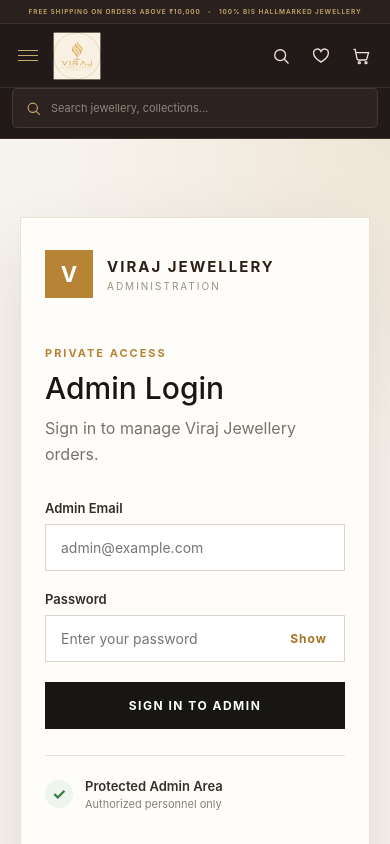
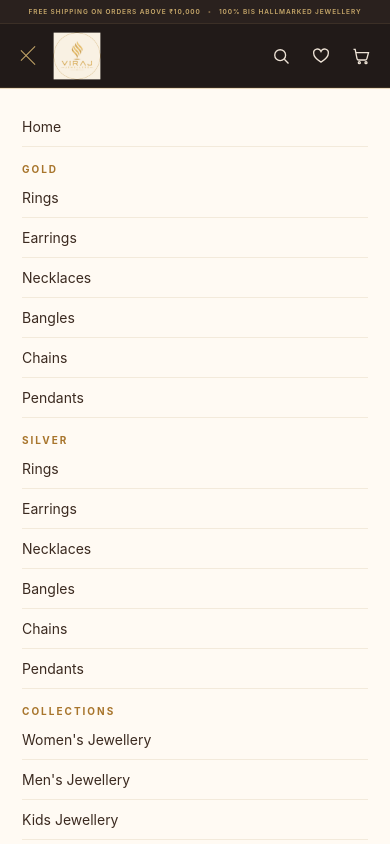
Before and after one commit to nayanalshetty/viraj-jewelsCKM, a React (Vite) app: page /admin/login in a window 390 px wide. Both pictures are taken after a click on the button "Open menu". Shown: the top 844 px of the page. Built offline with nearby package versions, Linux system fonts and the light colour scheme; no server answers.

Commit message:
Fix mobile Menu

```diff
--- a/src/components/Header/Header.css
+++ b/src/components/Header/Header.css
@@ -787,3 +787,108 @@
     transition: none !important;
   }
 }
+/* =========================================================
+   MOBILE MENU
+========================================================= */
+
+.mobile-menu {
+  display: none;
+}
+
+@media (max-width: 768px) {
+
+  .mobile-menu {
+    display: flex;
+    flex-direction: column;
+
+    width: 100%;
+
+    padding: 18px 22px 25px;
+
+    background: #fffaf3;
+
+    border-top: 1px solid #ead9bd;
+    border-bottom: 1px solid #dfc89f;
+
+    box-shadow: 0 8px 25px rgba(70, 45, 20, 0.08);
+
+    animation: mobileMenuOpen 0.2s ease;
+  }
+
+  .mobile-menu a {
+    display: block;
+
+    padding: 11px 0;
+
+    color: #3b2a20;
+
+    font-size: 14px;
+
+    text-decoration: none;
+
+    border-bottom: 1px solid rgba(190, 160, 110, 0.18);
+  }
+
+  .mobile-menu a:last-child {
+    border-bottom: 0;
+  }
+
+  .mobile-menu a:hover {
+    color: #a8752c;
+  }
+
+  .mobile-menu-title {
+    margin-top: 16px;
+    margin-bottom: 3px;
+
+    color: #a8752c;
+
+    font-size: 10px;
+    font-weight: 700;
+
+    letter-spacing: 2px;
+  }
+
+  .mobile-menu-divider {
+    height: 1px;
+
+    margin: 15px 0;
+
+    background: #ddc39b;
+  }
+
+  .mobile-menu-button {
+    cursor: pointer;
+  }
+
+  .mobile-menu-button span {
+    transition:
+      transform 0.2s ease,
+      opacity 0.2s ease;
+  }
+
+  .mobile-menu-button.active span:nth-child(1) {
+    transform: translateY(7px) rotate(45deg);
+  }
+
+  .mobile-menu-button.active span:nth-child(2) {
+    opacity: 0;
+  }
+
+  .mobile-menu-button.active span:nth-child(3) {
+    transform: translateY(-7px) rotate(-45deg);
+  }
+
+}
+
+@keyframes mobileMenuOpen {
+  from {
+    opacity: 0;
+    transform: translateY(-8px);
+  }
+
+  to {
+    opacity: 1;
+    transform: translateY(0);
+  }
+}
--- a/src/components/Header/Header.jsx
+++ b/src/components/Header/Header.jsx
@@ -1,4 +1,5 @@
 import { Link } from "react-router-dom";
+import { useState } from "react";
 
 import { useWishlist } from "../../context/WishlistContext.jsx";
 import { useCart } from "../../context/CartContext.jsx";
@@ -8,6 +9,12 @@
 function Header() {
   const { wishlistCount } = useWishlist();
   const { cartCount } = useCart();
+
+  const [mobileMenuOpen, setMobileMenuOpen] = useState(false);
+
+  const closeMobileMenu = () => {
+    setMobileMenuOpen(false);
+  };
 
   return (
     <header className="site-header">
@@ -25,8 +32,20 @@
         {/* MOBILE MENU */}
         <button
           type="button"
-          className="mobile-menu-button"
-          aria-label="Open menu"
+          className={`mobile-menu-button ${
+            mobileMenuOpen ? "active" : ""
+          }`}
+          aria-label={
+            mobileMenuOpen
+              ? "Close menu"
+              : "Open menu"
+          }
+          aria-expanded={mobileMenuOpen}
+          onClick={() =>
+            setMobileMenuOpen(
+              !mobileMenuOpen
+            )
+          }
         >
           <span></span>
           <span></span>
@@ -34,7 +53,11 @@
         </button>
 
         {/* LOGO */}
-        <Link to="/" className="header-logo">
+        <Link
+          to="/"
+          className="header-logo"
+          onClick={closeMobileMenu}
+        >
           <img
             src="/images/logo/viraj-logo-fixed.png"
             alt="Viraj Jewellers"
@@ -49,40 +72,76 @@
             Home
           </Link>
 
+          {/* GOLD */}
           <div className="nav-dropdown">
-            <button type="button" className="nav-dropdown-button">
+            <button
+              type="button"
+              className="nav-dropdown-button"
+            >
               Gold
               <span>⌄</span>
             </button>
 
             <div className="dropdown-menu">
-              <Link to="/category?metal=gold&category=Rings">Rings</Link>
-              <Link to="/category?metal=gold&category=Earrings">Earrings</Link>
-              <Link to="/category?metal=gold&category=Necklaces">Necklaces</Link>
-              <Link to="/category?metal=gold&category=Bangles">Bangles</Link>
-              <Link to="/category?metal=gold&category=Chains">Chains</Link>
-              <Link to="/category?metal=gold&category=Pendants">Pendants</Link>
+              <Link to="/category?metal=gold&category=Rings">
+                Rings
+              </Link>
+              <Link to="/category?metal=gold&category=Earrings">
+                Earrings
+              </Link>
+              <Link to="/category?metal=gold&category=Necklaces">
+                Necklaces
+              </Link>
+              <Link to="/category?metal=gold&category=Bangles">
+                Bangles
+              </Link>
+              <Link to="/category?metal=gold&category=Chains">
+                Chains
+              </Link>
+              <Link to="/category?metal=gold&category=Pendants">
+                Pendants
+              </Link>
             </div>
           </div>
 
+          {/* SILVER */}
           <div className="nav-dropdown">
-            <button type="button" className="nav-dropdown-button">
+            <button
+              type="button"
+              className="nav-dropdown-button"
+            >
               Silver
               <span>⌄</span>
             </button>
 
             <div className="dropdown-menu">
-              <Link to="/category?metal=silver&category=Rings">Rings</Link>
-              <Link to="/category?metal=silver&category=Earrings">Earrings</Link>
-              <Link to="/category?metal=silver&category=Necklaces">Necklaces</Link>
-              <Link to="/category?metal=silver&category=Bangles">Bangles</Link>
-              <Link to="/category?metal=silver&category=Chains">Chains</Link>
-              <Link to="/category?metal=silver&category=Pendants">Pendants</Link>
+              <Link to="/category?metal=silver&category=Rings">
+                Rings
+              </Link>
+              <Link to="/category?metal=silver&category=Earrings">
+                Earrings
+              </Link>
+              <Link to="/category?metal=silver&category=Necklaces">
+                Necklaces
+              </Link>
+              <Link to="/category?metal=silver&category=Bangles">
+                Bangles
+              </Link>
+              <Link to="/category?metal=silver&category=Chains">
+                Chains
+              </Link>
+              <Link to="/category?metal=silver&category=Pendants">
+                Pendants
+              </Link>
             </div>
           </div>
 
+          {/* COLLECTIONS */}
           <div className="nav-dropdown">
-            <button type="button" className="nav-dropdown-button">
+            <button
+              type="button"
+              className="nav-dropdown-button"
+            >
               Collections
               <span>⌄</span>
             </button>
@@ -91,18 +150,23 @@
               <Link to="/category?collection=women">
                 Women's Jewellery
               </Link>
+
               <Link to="/category?collection=men">
                 Men's Jewellery
               </Link>
+
               <Link to="/category?collection=kids">
                 Kids Jewellery
               </Link>
+
               <Link to="/category?collection=wedding">
                 Wedding Collection
               </Link>
+
               <Link to="/category?collection=daily-wear">
                 Daily Wear
               </Link>
+
               <Link to="/category?collection=bridal">
                 Bridal Collection
               </Link>
@@ -129,7 +193,11 @@
             aria-label="Search"
           >
             <svg viewBox="0 0 24 24">
-              <circle cx="11" cy="11" r="6.5" />
+              <circle
+                cx="11"
+                cy="11"
+                r="6.5"
+              />
               <path d="M16 16L21 21" />
             </svg>
           </Link>
@@ -160,8 +228,17 @@
             <svg viewBox="0 0 24 24">
               <path d="M3 4h2l2.2 11.2a2 2 0 0 0 2 1.6h7.9a2 2 0 0 0 1.9-1.4L21 8H6" />
 
-              <circle cx="10" cy="20" r="1.2" />
-              <circle cx="18" cy="20" r="1.2" />
+              <circle
+                cx="10"
+                cy="20"
+                r="1.2"
+              />
+
+              <circle
+                cx="18"
+                cy="20"
+                r="1.2"
+              />
             </svg>
 
             {cartCount > 0 && (
@@ -175,15 +252,210 @@
 
       </div>
 
+      {/* MOBILE MENU */}
+      {mobileMenuOpen && (
+        <div className="mobile-menu">
+
+          <Link
+            to="/"
+            onClick={closeMobileMenu}
+          >
+            Home
+          </Link>
+
+          <div className="mobile-menu-title">
+            GOLD
+          </div>
+
+          <Link
+            to="/category?metal=gold&category=Rings"
+            onClick={closeMobileMenu}
+          >
+            Rings
+          </Link>
+
+          <Link
+            to="/category?metal=gold&category=Earrings"
+            onClick={closeMobileMenu}
+          >
+            Earrings
+          </Link>
+
+          <Link
+            to="/category?metal=gold&category=Necklaces"
+            onClick={closeMobileMenu}
+          >
+            Necklaces
+          </Link>
+
+          <Link
+            to="/category?metal=gold&category=Bangles"
+            onClick={closeMobileMenu}
+          >
+            Bangles
+          </Link>
+
+          <Link
+            to="/category?metal=gold&category=Chains"
+            onClick={closeMobileMenu}
+          >
+            Chains
+          </Link>
+
+          <Link
+            to="/category?metal=gold&category=Pendants"
+            onClick={closeMobileMenu}
+          >
+            Pendants
+          </Link>
+
+          <div className="mobile-menu-title">
+            SILVER
+          </div>
+
+          <Link
+            to="/category?metal=silver&category=Rings"
+            onClick={closeMobileMenu}
+          >
+            Rings
+          </Link>
+
+          <Link
+            to="/category?metal=silver&category=Earrings"
+            onClick={closeMobileMenu}
+          >
+            Earrings
+          </Link>
+
+          <Link
+            to="/category?metal=silver&category=Necklaces"
+            onClick={closeMobileMenu}
+          >
+            Necklaces
+          </Link>
+
+          <Link
+            to="/category?metal=silver&category=Bangles"
+            onClick={closeMobileMenu}
+          >
+            Bangles
+          </Link>
+
+          <Link
+            to="/category?metal=silver&category=Chains"
+            onClick={closeMobileMenu}
+          >
+            Chains
+          </Link>
+
+          <Link
+            to="/category?metal=silver&category=Pendants"
+            onClick={closeMobileMenu}
+          >
+            Pendants
+          </Link>
+
+          <div className="mobile-menu-title">
+            COLLECTIONS
+          </div>
+
+          <Link
+            to="/category?collection=women"
+            onClick={closeMobileMenu}
+          >
+            Women's Jewellery
+          </Link>
+
+          <Link
+            to="/category?collection=men"
+            onClick={closeMobileMenu}
+          >
+            Men's Jewellery
+          </Link>
+
+          <Link
+            to="/category?collection=kids"
+            onClick={closeMobileMenu}
+          >
+            Kids Jewellery
+          </Link>
+
+          <Link
+            to="/category?collection=wedding"
+            onClick={closeMobileMenu}
+          >
+            Wedding Collection
+          </Link>
+
+          <Link
+            to="/category?collection=daily-wear"
+            onClick={closeMobileMenu}
+          >
+            Daily Wear
+          </Link>
+
+          <Link
+            to="/category?collection=bridal"
+            onClick={closeMobileMenu}
+          >
+            Bridal Collection
+          </Link>
+
+          <div className="mobile-menu-divider" />
+
+          <Link
+            to="/about"
+            onClick={closeMobileMenu}
+          >
+            About
+          </Link>
+
+          <Link
+            to="/contact"
+            onClick={closeMobileMenu}
+          >
+            Contact
+          </Link>
+
+          <Link
+            to="/wishlist"
+            onClick={closeMobileMenu}
+          >
+            Wishlist
+            {wishlistCount > 0 &&
+              ` (${wishlistCount})`}
+          </Link>
+
+          <Link
+            to="/cart"
+            onClick={closeMobileMenu}
+          >
+            Shopping Bag
+            {cartCount > 0 &&
+              ` (${cartCount})`}
+          </Link>
+
+        </div>
+      )}
+
       {/* MOBILE SEARCH */}
       <div className="mobile-search-wrapper">
-        <Link to="/search" className="mobile-search">
+        <Link
+          to="/search"
+          className="mobile-search"
+        >
           <svg viewBox="0 0 24 24">
-            <circle cx="11" cy="11" r="6.5" />
+            <circle
+              cx="11"
+              cy="11"
+              r="6.5"
+            />
             <path d="M16 16L21 21" />
           </svg>
 
-          <span>Search jewellery, collections...</span>
+          <span>
+            Search jewellery, collections...
+          </span>
         </Link>
       </div>
 
```
